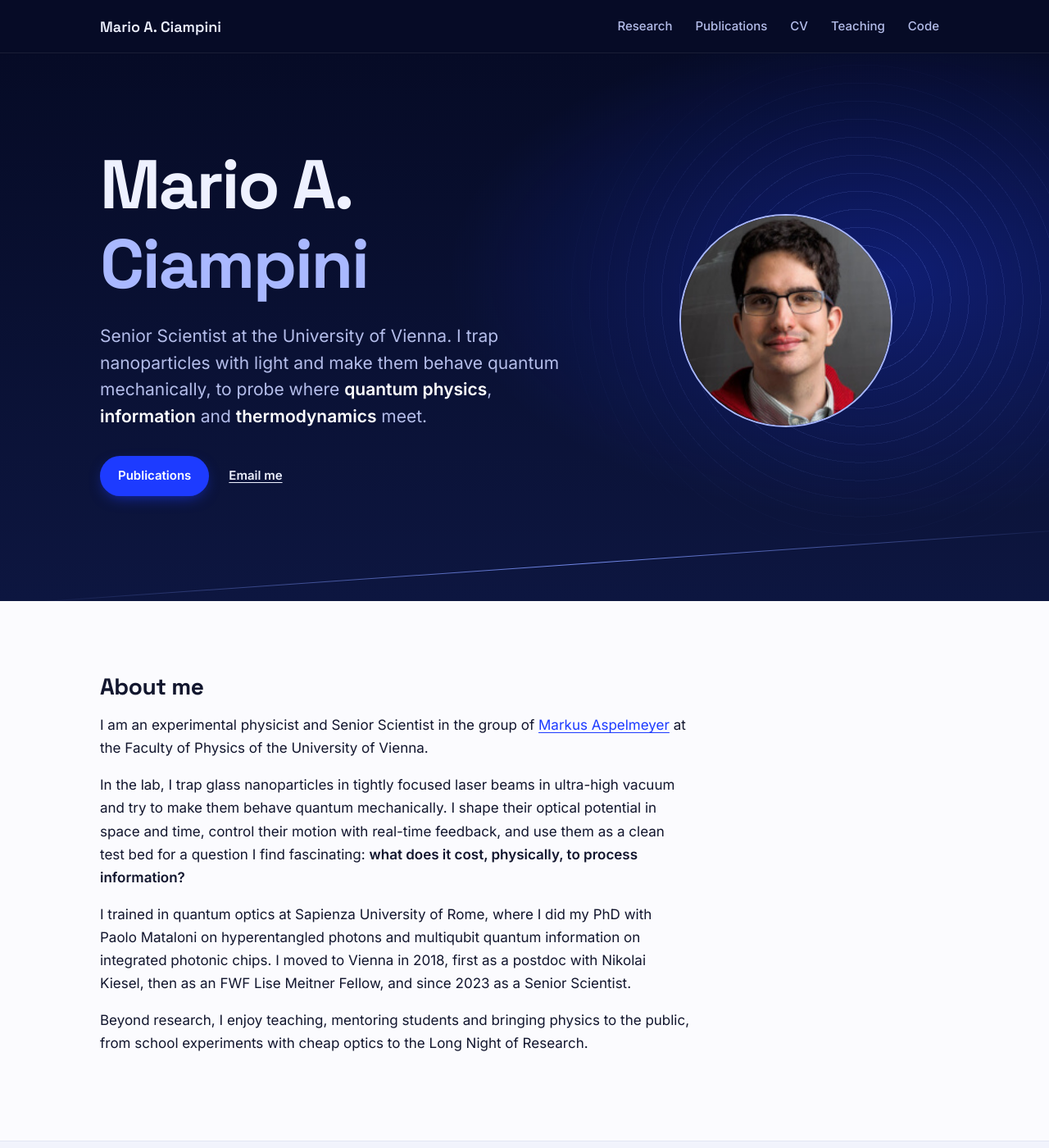
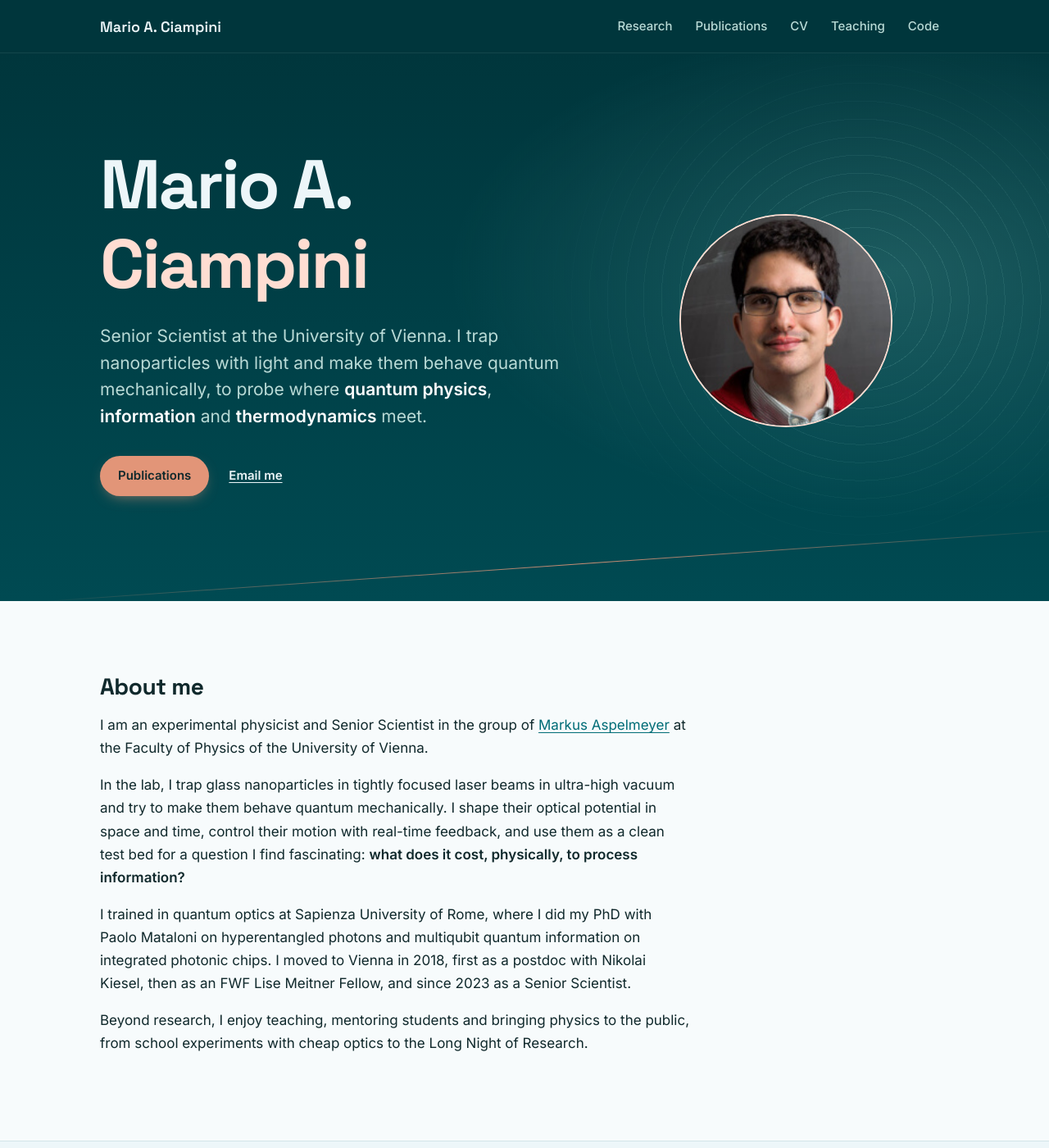
Before and after one commit to MarioACiampini/MarioACiampini.github.io, a Jekyll site: the page built from index.md, in a window 1280 px wide and 1400 px high. Shown: the whole window at 82% size. Built offline with Jekyll 4.4.1, drawn with Linux system fonts in a browser that asks for light colours.

Commit message:
Teal palette preview: stormy teal, pearl aqua, alice blue, almond silk, tangerine
Co-Authored-By: Claude Opus 5.5 <noreply@anthropic.com>
Claude-Session: https://claude.ai/code/session_01BUcfjPZcTLvz1fCdVDRDWg

```diff
--- a/_includes/head.html
+++ b/_includes/head.html
@@ -1,6 +1,6 @@
 <meta charset="utf-8">
 <meta name="viewport" content="width=device-width, initial-scale=1, viewport-fit=cover">
-<meta name="theme-color" content="#060b26">
+<meta name="theme-color" content="#00363c">
 <meta name="color-scheme" content="light dark">
 {% seo %}
 <link rel="preconnect" href="https://fonts.googleapis.com">
--- a/assets/css/style.css
+++ b/assets/css/style.css
@@ -1,24 +1,28 @@
 /* =====================================================================
    Mario A. Ciampini — personal site
-   Colour tokens first: change --laser to re-theme the whole site.
+   Colour tokens first. Palette: stormy teal, pearl aqua, alice blue,
+   almond silk, tangerine dream.
    ===================================================================== */
 
 :root {
-  --laser: #1d3bff;          /* deep laser blue: buttons and brand */
-  --accent-ink: #1d3bff;     /* accent used for text (dates, years, links) */
-  --beam: #7f97ff;           /* the laser line and fringes in the hero */
-  --night: #060b26;          /* hero / header / footer background */
-  --night-2: #0d1640;
-  --on-night: #eef1ff;
-  --on-night-muted: #b4bdea;
-  --on-night-accent: #a9b8ff;
+  --brand: #006d77;          /* stormy teal: brand, links, dates */
+  --accent-ink: #006d77;     /* accent used for text */
+  --warm: #e29578;           /* tangerine dream: buttons, markers, the beam */
+  --warm-hover: #e8a68c;
+  --almond: #ffddd2;         /* almond silk */
+  --aqua: #83c5be;           /* pearl aqua: fringes, glow */
+  --night: #00363c;          /* deep stormy teal: hero / header / footer */
+  --night-2: #004a52;
+  --on-night: #edf6f9;
+  --on-night-muted: #b9dad6;
+  --on-night-accent: #ffddd2;
 
-  --bg: #fbfbfe;
+  --bg: #f7fbfc;
   --surface: #ffffff;
-  --band: #f1f3fc;
-  --text: #12162e;
-  --muted: #555c7a;
-  --line: #e2e5f3;
+  --band: #edf6f9;           /* alice blue */
+  --text: #10292c;
+  --muted: #4d6366;
+  --line: #d3e4e8;
 
   --radius: 14px;
   --wrap: 1100px;
@@ -28,15 +32,15 @@
 
 @media (prefers-color-scheme: dark) {
   :root:not([data-theme="light"]) {
-    --accent-ink: #9aacff;
-    --bg: #070a1c; --surface: #0e1330; --band: #0b1028;
-    --text: #e7eaff; --muted: #a2abd2; --line: #1f2752;
+    --accent-ink: #83c5be;
+    --bg: #061a1d; --surface: #0b2629; --band: #0a2225;
+    --text: #e3f1f2; --muted: #a3c2c0; --line: #1a3b3f;
   }
 }
 :root[data-theme="dark"] {
-  --accent-ink: #9aacff;
-  --bg: #070a1c; --surface: #0e1330; --band: #0b1028;
-  --text: #e7eaff; --muted: #a2abd2; --line: #1f2752;
+  --accent-ink: #83c5be;
+  --bg: #061a1d; --surface: #0b2629; --band: #0a2225;
+  --text: #e3f1f2; --muted: #a3c2c0; --line: #1a3b3f;
 }
 
 /* ---------- base ---------- */
@@ -50,7 +54,7 @@ body {
 img { max-width: 100%; height: auto; }
 a { color: var(--accent-ink); text-decoration-thickness: 1px; text-underline-offset: 3px; }
 h1, h2, h3 { font-family: var(--font-head); line-height: 1.15; letter-spacing: -0.015em; text-wrap: balance; }
-::selection { background: var(--laser); color: #fff; }
+::selection { background: var(--almond); color: #10292c; }
 :focus-visible { outline: 2px solid var(--accent-ink); outline-offset: 3px; border-radius: 4px; }
 .site-header :focus-visible, .hero :focus-visible, .site-footer :focus-visible { outline-color: var(--on-night-accent); }
 .wrap { max-width: var(--wrap); margin: 0 auto; padding: 0 max(16px, env(safe-area-inset-right)) 0 max(16px, env(safe-area-inset-left)); }
@@ -90,7 +94,7 @@ h1, h2, h3 { font-family: var(--font-head); line-height: 1.15; letter-spacing: -
 .hero, .page-hero {
   position: relative; overflow: hidden; color: var(--on-night);
   background:
-    radial-gradient(900px 500px at 85% 40%, rgba(29, 59, 255, 0.32), transparent 60%),
+    radial-gradient(900px 500px at 85% 40%, rgba(131, 197, 190, 0.22), transparent 60%),
     linear-gradient(180deg, var(--night), var(--night-2));
 }
 .hero { padding: 72px 0 96px; }
@@ -99,13 +103,13 @@ h1, h2, h3 { font-family: var(--font-head); line-height: 1.15; letter-spacing: -
 /* interference fringes around the particle: the one authored moment */
 .fringes {
   position: absolute; inset: 0; pointer-events: none; opacity: .45;
-  background: repeating-radial-gradient(circle at 82% 45%, var(--beam) 0 1px, transparent 1px 22px);
+  background: repeating-radial-gradient(circle at 82% 45%, var(--aqua) 0 1px, transparent 1px 22px);
   -webkit-mask-image: radial-gradient(520px 420px at 82% 45%, rgba(0,0,0,.35) 20%, transparent 75%);
           mask-image: radial-gradient(520px 420px at 82% 45%, rgba(0,0,0,.35) 20%, transparent 75%);
 }
 .beam {
   position: absolute; left: -10%; right: -10%; bottom: 40px; height: 1px; pointer-events: none;
-  background: linear-gradient(90deg, transparent 10%, var(--beam) 55%, transparent 95%);
+  background: linear-gradient(90deg, transparent 10%, var(--warm) 55%, transparent 95%);
   transform: rotate(-4deg); opacity: .9;
 }
 
@@ -118,8 +122,8 @@ h1, h2, h3 { font-family: var(--font-head); line-height: 1.15; letter-spacing: -
 .actions { display: flex; flex-wrap: wrap; align-items: center; gap: 8px 24px; margin-top: 32px; }
 .btn {
   display: inline-block; padding: 12px 22px; border-radius: 999px; font-weight: 600; font-size: 15px;
-  text-decoration: none; background: var(--laser); color: #fff;
-  box-shadow: 0 6px 18px -6px rgba(29, 59, 255, .7);
+  text-decoration: none; background: var(--warm); color: #10292c;
+  box-shadow: 0 6px 18px -8px rgba(226, 149, 120, .8);
   transition: transform 160ms cubic-bezier(.23, 1, .32, 1), background 160ms ease;
 }
 .btn:active { transform: scale(.97); }
@@ -168,7 +172,7 @@ h1, h2, h3 { font-family: var(--font-head); line-height: 1.15; letter-spacing: -
 .prose h3 { font-size: 20px; margin: 36px 0 8px; }
 .prose ul { padding-left: 1.2em; }
 .prose li { margin: 4px 0; }
-.prose li::marker { color: var(--accent-ink); }
+.prose li::marker { color: var(--warm); }
 .prose hr { border: 0; border-top: 1px solid var(--line); margin: 56px 0; }
 .prose blockquote { margin: 24px 0; padding: 16px 20px; background: var(--band); border-radius: var(--radius); color: var(--muted); }
 .prose blockquote p { margin: 0; }
@@ -240,7 +244,7 @@ a, button { touch-action: manipulation; }
 @media (hover: hover) and (pointer: fine) {
   a:hover { text-decoration-thickness: 2px; }
   .site-nav a:hover { color: #fff; }
-  .btn:hover { transform: translateY(-1px); background: #2f4bff; }
+  .btn:hover { transform: translateY(-1px); background: var(--warm-hover); }
   .themes a:hover h3 { color: var(--accent-ink); }
   .social a:hover { border-color: var(--on-night-accent); }
   .chips a:hover { border-color: var(--accent-ink); }
```
Also changed, not shown: assets/img/favicon.svg.
